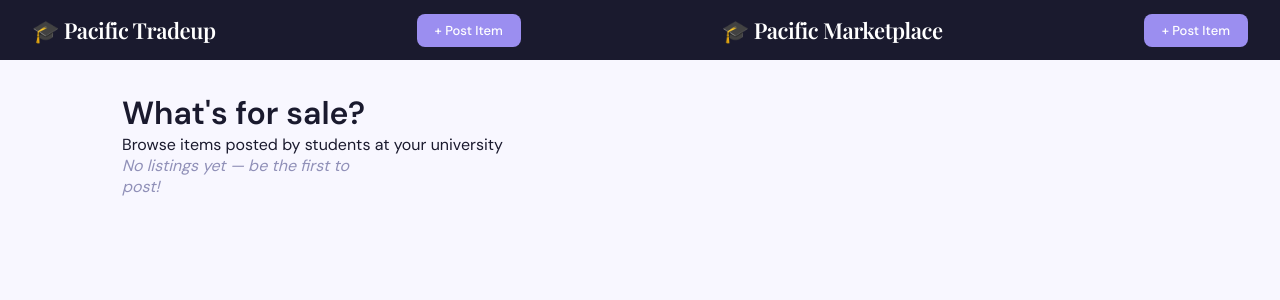
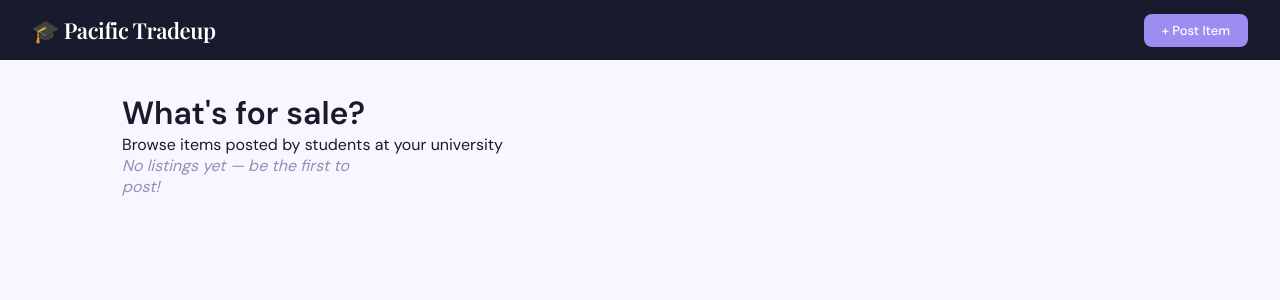
Before and after one commit to PacificHack-2026-marketplace/marketplace, a Flask app: page / in a window 1280 px wide. Shown: the top 300 px of the page. Run offline with Flask 3, Linux system fonts and the light colour scheme; data that the repository does not hold is empty.

Commit message:
mainfile

```diff
--- a/templates/base.html
+++ b/templates/base.html
@@ -11,8 +11,6 @@
 <nav>                                          <!-- top navigation bar shown on every page -->
     <a href="/" class="logo">🎓 Pacific Tradeup</a>  <!-- clicking the logo always goes home -->
     <a href="/post" class="btn-post">+ Post Item</a>  <!-- button to post a new listing -->
-    <a href="/" class="logo">🎓 Pacific Marketplace</a>  <!-- clicking the logo always goes home -->
-    <a href="/listing/create" class="btn-post">+ Post Item</a>  <!-- button to post a new listing -->
 </nav>
 
 <main>
```
